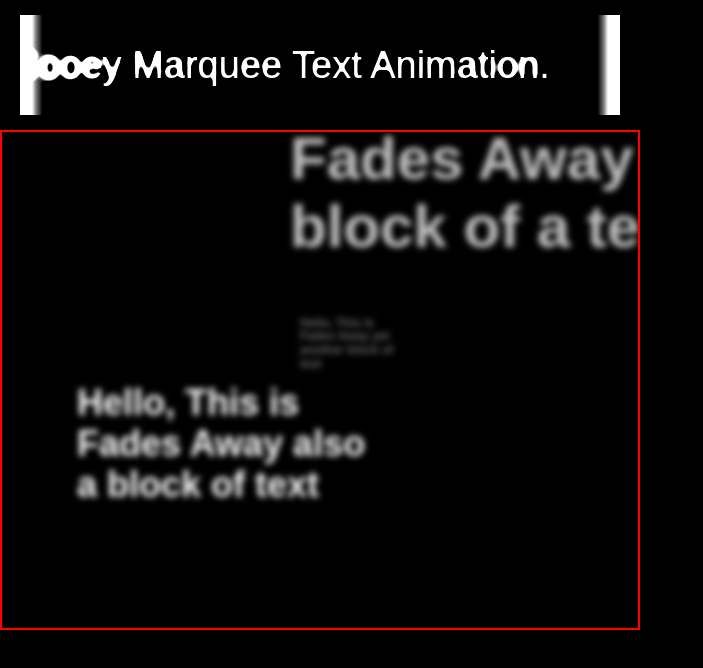
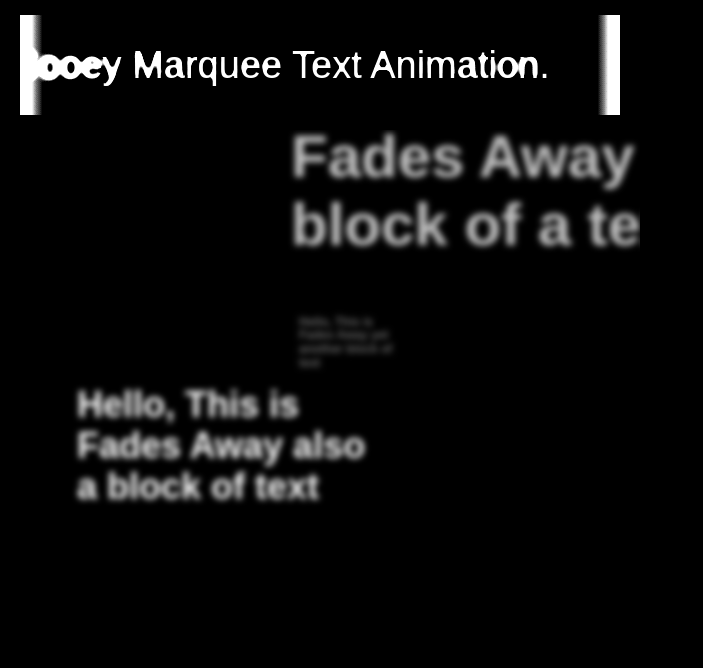
Before and after one commit to rajvi418/TextAnimations, a plain HTML site: page index.html in a window 1280 px wide. Shown: the whole page, without its empty margins (0-703 px from the left). Drawn offline with Linux system fonts and the light colour scheme.

Commit message:
Remove unnecessary border styles from body and fades-away elements

```diff
--- a/CSS/style.css
+++ b/CSS/style.css
@@ -78,7 +78,6 @@ body
     font: bold 30px 'Poppins', sans-serif;
     color: #fff;
     overflow: hidden;
-    border: 2px solid red;
     position: relative;
 }
 .fades-away > div
@@ -89,7 +88,6 @@ body
     opacity: 0;
     width: 250px;
     height: 200px;
-    /* border: 2px solid green; */
     backface-visibility: hidden;
 }
 .fades-away > div:nth-child(1)
```
